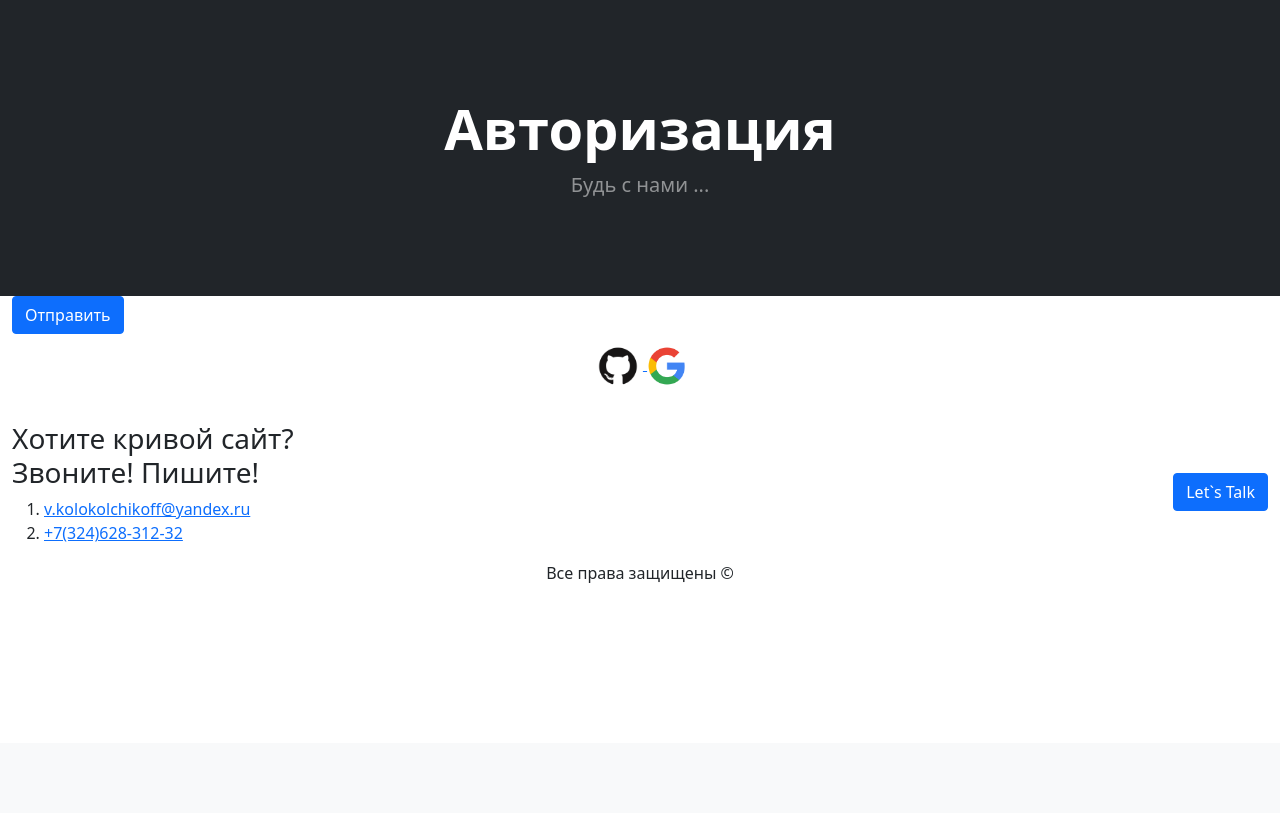
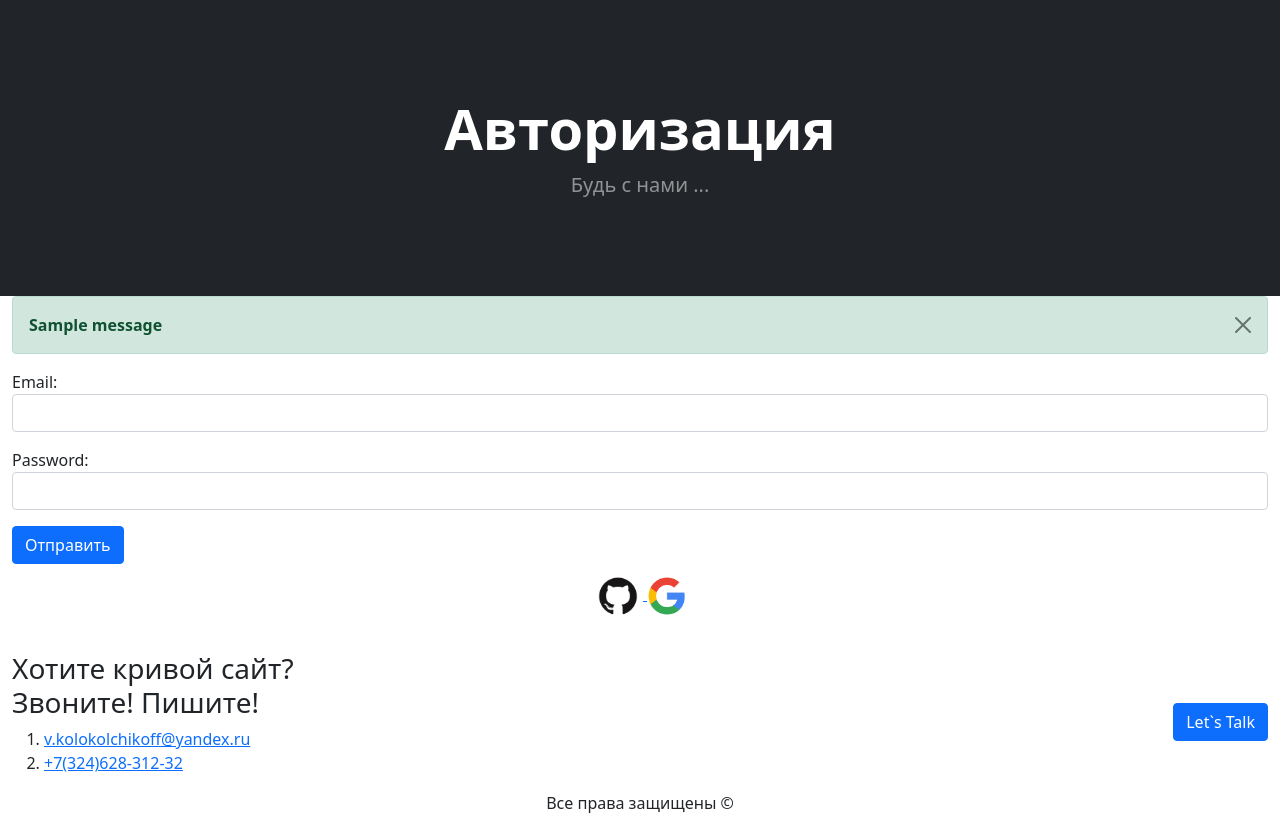
Before and after one commit to MyNameIsVladislav/geekbrains, a Django app: page /auth/login/ in a window 1280 px wide. Shown: the part 57-870 px from the top of the page. Before the commit the page ends 640 px from the top, so only its background shows below. Run offline with Django 3.2, Linux system fonts and the light colour scheme; tables that the repository leaves empty hold one stand-in row (values such as "Sample post"); one stand-in notice (Sample message) is shown.

Commit message:
login template was fixed

```diff
--- a/accounts/templates/registration/login.html
+++ b/accounts/templates/registration/login.html
@@ -10,16 +10,19 @@
             </div>
         </div>
     </header>
-
-
     <div class="container">
+            {% if messages %}
+                {% for message in messages %}
+                    <div class="alert alert-success alert-dismissible fade show" role="alert">
+                        <strong> {{ message }} </strong>
+                        <button type="button" class="btn-close" data-bs-dismiss="alert" aria-label="Close"></button>
+                    </div>
+                {% endfor %}
+            {% endif %}
             <div class="form-box">
-                {% if message %}
-                <p class="text-dangger"> {{ message }} </p>
-                {% endif %}
-                <form class="form-horizontal" action="{% url 'auth:login' %}" method="post">
+                <form id="auth-form" class="form-horizontal">
                     {% csrf_token %}
-                    {{ form.as_p }}
+                    {{ login_form.as_p }}
                     <button class="btn btn-primary" type="submit">Отправить</button>
                 </form>
                 <button class="btn btn-round form-control">
@@ -32,5 +35,10 @@
                 </button>
             </div>
         </div>
-
+        <script src="{% static 'js/jquery-3.6.0.min.js' %}"></script>
+        <script type="text/javascript">
+            var url_view = "{% url 'auth:valid_password'%}"
+            var url_redirect = "{% url 'main:index' %}"
+        </script>
+        <script src="{% static 'js/auth_valid.js' %}" type="text/javascript"></script>
  {% endblock content %}
```
